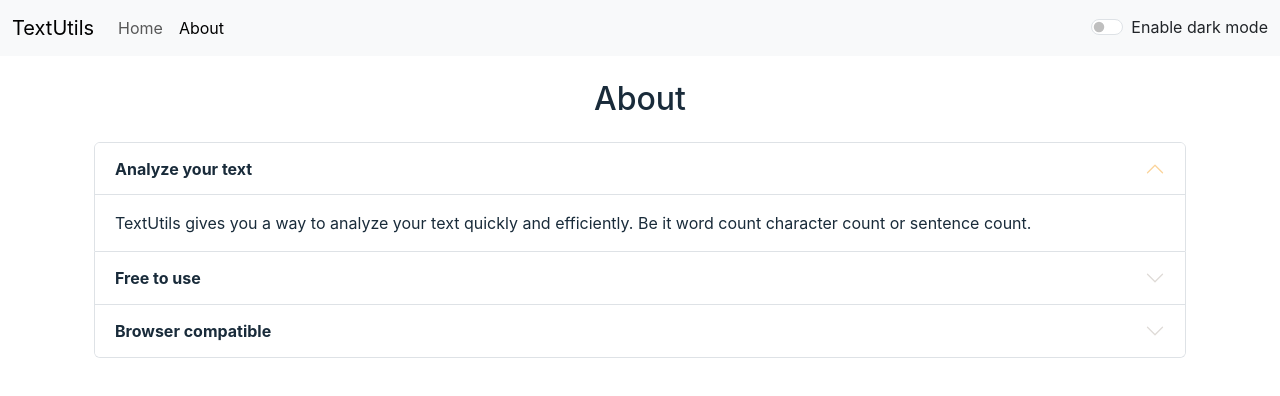
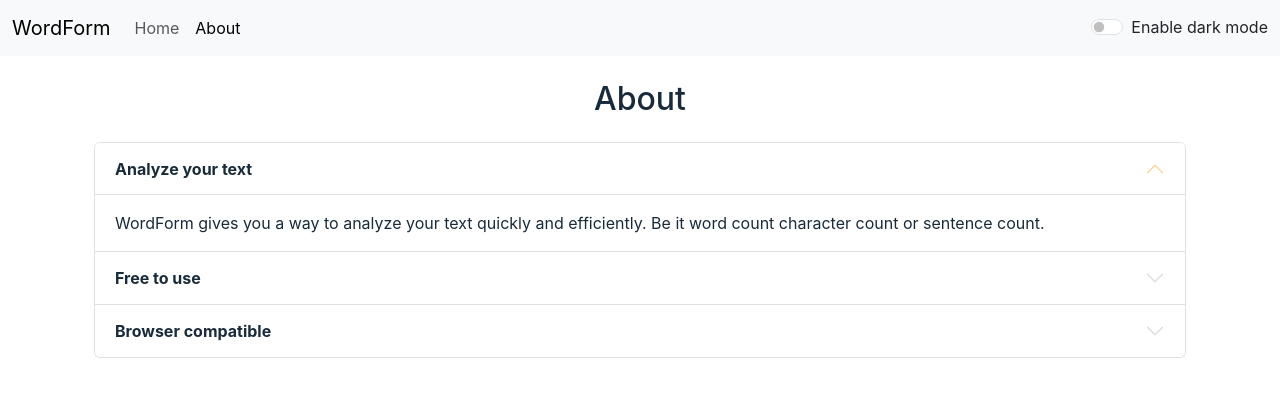
Before and after one commit to gourab-stu/wordform-reactjs, a React (Create React App) app: page /about in a window 1280 px wide. Shown: the top 396 px of the page. Built offline with nearby package versions, Linux system fonts and the light colour scheme.

Commit message:
updated site name

```diff
--- a/public/index.html
+++ b/public/index.html
@@ -7,7 +7,7 @@
     <meta name="theme-color" content="#000000" />
     <meta
       name="description"
-      content="TextUtils is a word counting and a character counting utility which can be used to manipulate your text in the way you want. You can remove extra spaces, copy the manipulated text as well as convert your text from uppercase to lowercase and lowercase to uppercase."
+      content="WordForm is a word counting and a character counting utility which can be used to manipulate your text in the way you want. You can remove extra spaces, copy the manipulated text as well as convert your text from uppercase to lowercase and lowercase to uppercase."
     />
     <link rel="apple-touch-icon" href="%PUBLIC_URL%/favicon-16x16.png" />
     <!--
@@ -30,7 +30,7 @@
       work correctly both with client-side routing and a non-root public URL.
       Learn how to configure a non-root public URL by running `npm run build`.
       -->
-    <title>TextUtils - Word counter | Character counter | lowercase to uppercase | uppercase to lowercase</title>
+    <title>WordForm - Word counter | Character counter | lowercase to uppercase | uppercase to lowercase</title>
   </head>
   <body>
     <noscript>You need to enable JavaScript to run this app.</noscript>
--- a/src/App.js
+++ b/src/App.js
@@ -9,8 +9,8 @@
 import { Routes, Route, useLocation } from "react-router-dom";
 
 function App() {
-  const homeHeading = "Try TextUtils - Word counter, Character counter, Remove extra spaces";
-  const aboutHeading = "About";
+  const appName = "WordForm";
+  const homeHeading = `Try ${appName} - Word counter, Character counter, Remove extra spaces`;
   const location = useLocation();
   const [mode, setMode] = useState("light");
   const [alert, setAlert] = useState(null);
@@ -36,12 +36,12 @@
   };
   return (
     <>
-      <Navbar title="TextUtils" aboutText="About" mode={mode} toggleMode={toggleMode} activePage={location.pathname === "/" ? "home" : "about"} />
+      <Navbar title={appName} aboutText="About" mode={mode} toggleMode={toggleMode} activePage={location.pathname === "/" ? "home" : "about"} />
       <Alert alert={alert} />
       <div className="container">
         <Routes>
           <Route exact path="/" element={<TextForm heading={homeHeading} mode={mode} showAlert={showAlert} />} />
-          <Route exact path="/about" element={<About mode={mode} heading={aboutHeading} />} />
+          <Route exact path="/about" element={<About mode={mode} title={appName} />} />
         </Routes>
       </div>
     </>
--- a/src/components/About.js
+++ b/src/components/About.js
@@ -1,13 +1,13 @@
 import React from "react";
 
-export default function About({ mode, heading }) {
+export default function About({ mode, title }) {
   let myStyle = {
     color: (mode === "dark") ? "white" : "#192b3a",
     backgroundColor: (mode === "dark") ? "#224058" : "white"
   };
   return (
     <div className="container" style={{color: (mode === "dark") ? "white" : "#192b3a"}}>
-      <h2 className="my-4 text-center">{ heading }</h2>
+      <h2 className="my-4 text-center">About</h2>
       <div className="accordion" id="accordionExample" style={myStyle}>
         <div className="accordion-item" style={myStyle}>
           <h2 className="accordion-header">
@@ -16,7 +16,7 @@
             </button>
           </h2>
           <div id="collapseOne" className="accordion-collapse collapse show" data-bs-parent="#accordionExample">
-            <div className="accordion-body">TextUtils gives you a way to analyze your text quickly and efficiently. Be it word count character count or sentence count.</div>
+            <div className="accordion-body">{title} gives you a way to analyze your text quickly and efficiently. Be it word count character count or sentence count.</div>
           </div>
         </div>
         <div className="accordion-item" style={myStyle}>
@@ -26,7 +26,7 @@
             </button>
           </h2>
           <div id="collapseTwo" className="accordion-collapse collapse" data-bs-parent="#accordionExample">
-            <div className="accordion-body">TextUtils is a free character counting tool that provides instant character count and word count statistics for a given text. TextUtils report the number of words and characters. Thus it is suitable for writing text with word/character limit.</div>
+            <div className="accordion-body">{title} is a free character counting tool that provides instant character count and word count statistics for a given text. TextUtils report the number of words and characters. Thus it is suitable for writing text with word/character limit.</div>
           </div>
         </div>
         <div className="accordion-item" style={myStyle}>
```
